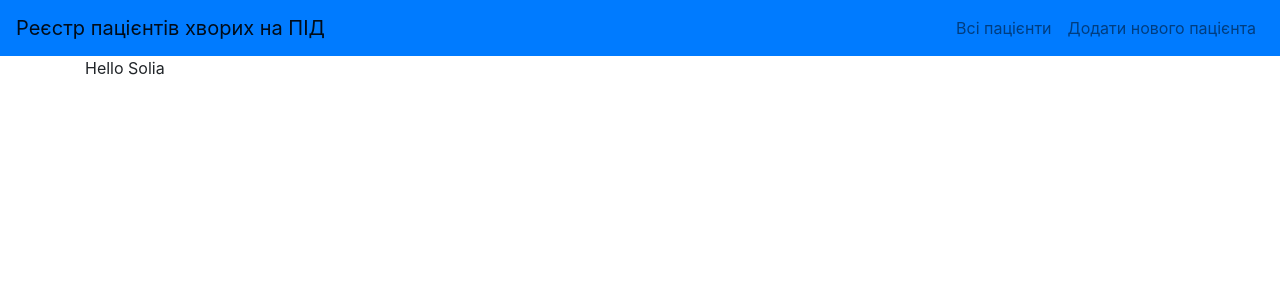
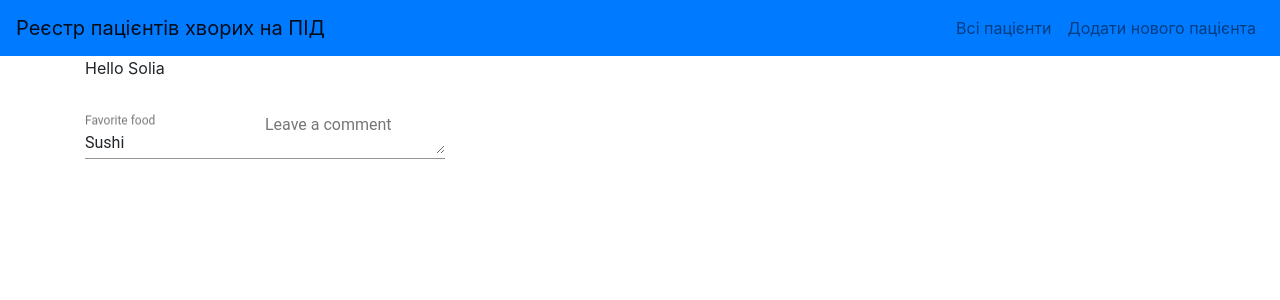
Before and after one commit to AndriyStasyuk/ImmunodeficiencyCatalog.UI, an Angular app: page /table in a window 1280 px wide. Shown: the top 300 px of the page. Built offline with nearby package versions, Linux system fonts and the light colour scheme.

Commit message:
add material module

```diff
--- /dev/null
+++ b/src/app/app.material.module.ts
@@ -0,0 +1,32 @@
+import { NgModule } from '@angular/core';
+import { MatButtonModule } from '@angular/material/button';
+import { MatCardModule } from '@angular/material/card';
+import { MatCheckboxModule } from '@angular/material/checkbox';
+import { MatChipsModule } from '@angular/material/chips';
+import { MatOptionModule } from '@angular/material/core';
+import { MatDialogModule } from '@angular/material/dialog';
+import { MatGridListModule } from '@angular/material/grid-list';
+import { MatIconModule } from '@angular/material/icon';
+import { MatInputModule } from '@angular/material/input';
+import { MatListModule } from '@angular/material/list';
+import { MatMenuModule } from '@angular/material/menu';
+import { MatProgressBarModule } from '@angular/material/progress-bar';
+import { MatProgressSpinnerModule } from '@angular/material/progress-spinner';
+import { MatRadioModule } from '@angular/material/radio';
+import { MatSelectModule } from '@angular/material/select';
+import { MatSidenavModule } from '@angular/material/sidenav';
+import { MatSlideToggleModule } from '@angular/material/slide-toggle';
+import { MatSliderModule } from '@angular/material/slider';
+import { MatSnackBarModule } from '@angular/material/snack-bar';
+import { MatTabsModule } from '@angular/material/tabs';
+import { MatToolbarModule } from '@angular/material/toolbar';
+
+@NgModule({
+  imports: [
+    MatButtonModule, MatCheckboxModule, MatToolbarModule, MatChipsModule, MatOptionModule, MatGridListModule, MatProgressBarModule, MatSliderModule, MatSlideToggleModule, MatMenuModule, MatDialogModule, MatSnackBarModule, MatSelectModule, MatInputModule, MatSidenavModule, MatCardModule, MatIconModule, MatRadioModule, MatProgressSpinnerModule, MatTabsModule,MatListModule
+  ],
+  exports: [
+    MatButtonModule, MatCheckboxModule, MatToolbarModule, MatChipsModule, MatOptionModule, MatGridListModule, MatProgressBarModule, MatSliderModule, MatSlideToggleModule, MatMenuModule, MatDialogModule, MatSnackBarModule, MatSelectModule, MatInputModule, MatSidenavModule, MatCardModule, MatIconModule, MatRadioModule, MatProgressSpinnerModule, MatTabsModule, MatListModule
+  ],
+})
+export class AppMaterialModule { }
--- a/src/app/app.module.ts
+++ b/src/app/app.module.ts
@@ -4,7 +4,7 @@ import { NgModule } from '@angular/core';
 // import {NgbModule} from '@ng-bootstrap/ng-bootstrap';
 import { HttpModule} from '@angular/http';
 
-import {  AppRoutes } from './app-routing.module';
+import { AppRoutes } from './app-routing.module';
 import { AppComponent } from './app.component';
 import { HeaderComponent } from './components/header/header.component';
 import { TableComponent } from './components/table/table.component';
@@ -16,6 +16,7 @@ import { DiagnosisPidComponent } from './components/patient-components/diagnosis
 import { GeneralDataComponent } from './components/patient-components/general-data/general-data.component';
 import { RouterModule } from '@angular/router';
 import { BrowserAnimationsModule } from '@angular/platform-browser/animations';
+import { AppMaterialModule } from './app.material.module';
 
 
 @NgModule({
@@ -36,7 +37,8 @@ import { BrowserAnimationsModule } from '@angular/platform-browser/animations';
     HttpClientModule,
     RouterModule,
     AppRoutes,
-    BrowserAnimationsModule
+    BrowserAnimationsModule,
+    AppMaterialModule,
   ],
   providers: [HttpClientModule],
   bootstrap: [AppComponent]
--- a/src/app/components/table/table.component.html
+++ b/src/app/components/table/table.component.html
@@ -1,3 +1,12 @@
 <!DOCTYPE html>
 
 <p>Hello Solia</p>
+<form class="example-form">
+    <mat-form-field class="example-full-width">
+        <input matInput placeholder="Favorite food" value="Sushi">
+    </mat-form-field>
+
+    <mat-form-field class="example-full-width">
+        <textarea matInput placeholder="Leave a comment"></textarea>
+    </mat-form-field>
+</form>
```
Also changed, not shown: 1 other file (tests, documents, lock files or other folders).
